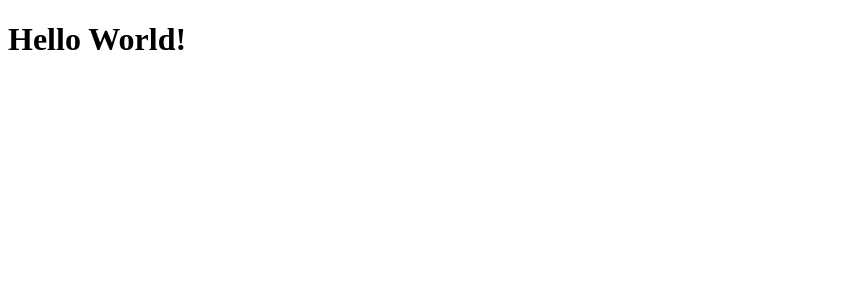
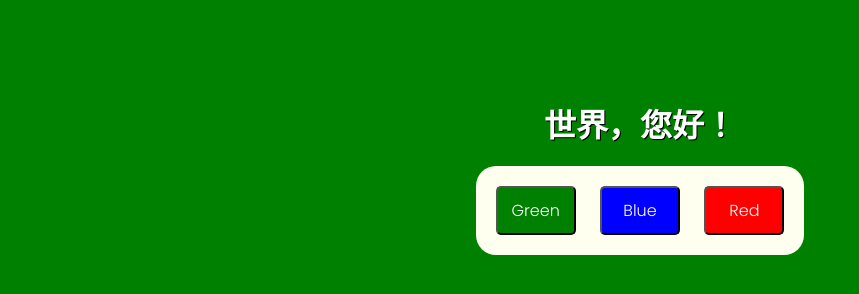
Before and after one commit to hudekker/simple-page, a plain HTML site: page index.html in a window 1280 px wide. Shown: the whole page, without its empty margins (0-859 px from the left). Drawn offline with Linux system fonts and the light colour scheme.

Commit message:
Add files via upload

```diff
--- a/index.html
+++ b/index.html
@@ -6,13 +6,25 @@
   <meta http-equiv="X-UA-Compatible" content="IE=edge">
   <meta name="viewport" content="width=device-width, initial-scale=1.0">
   <title>我的一個網頁</title>
+  <style>
+    @import url('https://fonts.googleapis.com/css2?family=Noto+Sans+TC:wght@300&family=Poppins:wght@300&display=swap');
+  </style>
   <link rel="stylesheet" href="style.css">
 </head>
 
 <body>
 
   <!-- start here  -->
-  <h1>Hello World!</h1>
+  <div class="container col">
+
+    <h1>世界，您好！</h1>
+
+    <div class="btn-group ">
+      <button id="green" class="btn btn-green" onclick="changeColor(this)">Green</button>
+      <button id="blue" class="btn btn-blue" onclick="changeColor(this)">Blue</button>
+      <button id="red" class="btn btn-red" onclick="changeColor(this)">Red</button>
+    </div>
+  </div>
 
   <script src="script.js"></script>
 </body>
--- a/script.js
+++ b/script.js
@@ -0,0 +1,11 @@
+let changeColor = (myThis) => {
+  // debugger;
+  // console.log(myThis.id);
+
+  let myBody = document.querySelector("body");
+  let myColor = myThis.id;
+
+  console.log(myColor);
+
+  myBody.style.backgroundColor = myColor;
+};
--- a/style.css
+++ b/style.css
@@ -0,0 +1,67 @@
+* {
+  box-sizing: border-box;
+  font-family: "Poppins", sans-serif;
+  margin: 0;
+  /* font-family: "Indie Flower"; */
+}
+
+h1,
+h2,
+h3,
+h4,
+h5,
+h6 {
+  font-family: "Noto Sans TC", sans-serif;
+  color: white;
+  text-shadow: 1px 1px 0.5px black;
+  /* font-family: "Poppins", sans-serif; */
+  /* font-weight: 300; */
+}
+
+.container {
+  margin-top: 100px;
+  display: flex;
+  flex-direction: column;
+  justify-content: center;
+  align-items: center;
+}
+
+.btn-group {
+  margin-top: 20px;
+  color: white;
+  background-color: ivory;
+  border-radius: 20px;
+  padding: 10px;
+}
+
+.btn {
+  width: 80px;
+  margin: 10px;
+  padding: 10px;
+  font-size: 16px;
+  background-color: var(--dracula-dark-blue);
+  color: var(--dracula-white);
+  border-radius: 5px;
+  touch-action: manipulation;
+  cursor: pointer;
+}
+
+body {
+  background-color: green;
+}
+
+.btn-green {
+  background-color: green;
+}
+.btn-red {
+  background-color: red;
+}
+.btn-blue {
+  background-color: blue;
+}
+/* .col {
+  display: flex;
+  flex-direction: column;
+  justify-content: center;
+  align-items: center;
+} */
```
